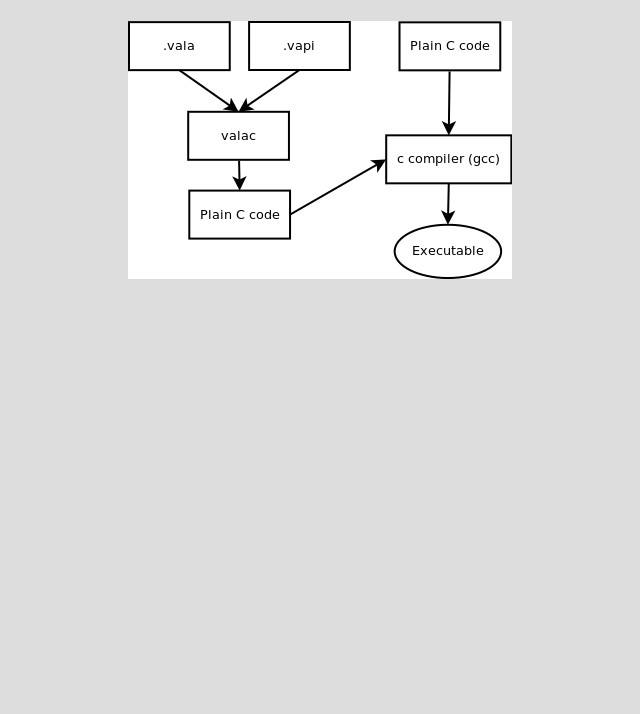
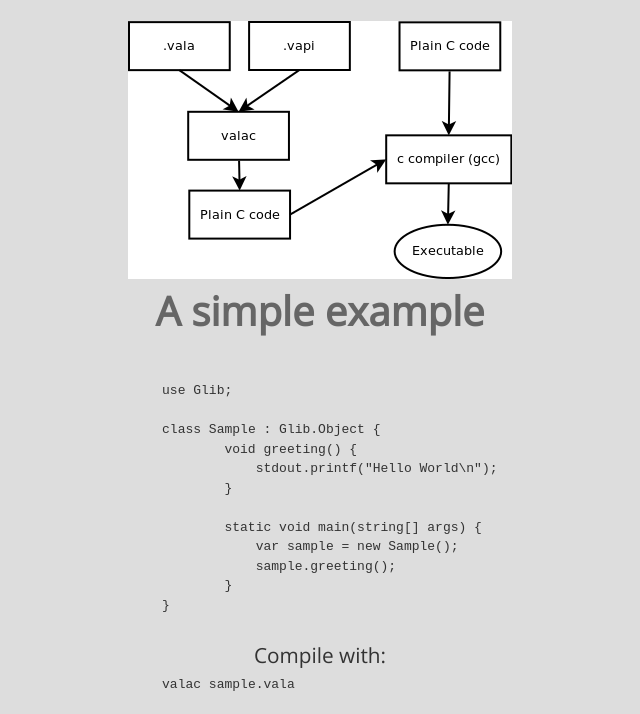
Before and after one commit to jaapz/vala-presentation, a plain HTML site: page index.html in a window 1280 px wide. Shown: the part 568-1282 px from the top of the page, without its empty margins (150-790 px from the left). Before the commit the page ends 849 px from the top, so only its background shows below. Drawn offline with nearby package versions, Linux system fonts and the light colour scheme.

Commit message:
Added first example.

```diff
--- a/css/presentation.css
+++ b/css/presentation.css
@@ -44,7 +44,12 @@
 p,
 ul
 {
-	font-size: 2.0em;
+	font-size: 1.3em;
+}
+
+p
+{
+	margin: 10px 0;
 }
 
 ul
@@ -85,6 +90,12 @@
 	content: "\2014 \2009";
 }
 
+pre
+{
+	font-family: monospace;
+	line-height: 1.5em;
+}
+
 .center
 {
 	width: 100%;
--- a/index.html
+++ b/index.html
@@ -37,6 +37,31 @@
 		    		<img src="img/flowchart.png">
 		    	</div>
 		    </div>
+
+		    <div id="example-1" class="step slide" data-x="+2500" data-y="-4000" data-rotate="-90">
+		    	<h4>A simple example</h4>
+
+		    	<pre>
+					use Glib;
+
+					class Sample : Glib.Object {
+						void greeting() {
+						    stdout.printf("Hello World\n");
+						}
+
+						static void main(string[] args) {
+						    var sample = new Sample();
+						    sample.greeting();
+						}
+					}
+		    	</pre>
+
+		    	<p class="center">Compile with:</p>
+
+		    	<pre>
+					valac sample.vala
+		    	</pre>
+		    </div>
 		</div>
 
 		<!-- Don't forget to actually include impress.js -->
```
